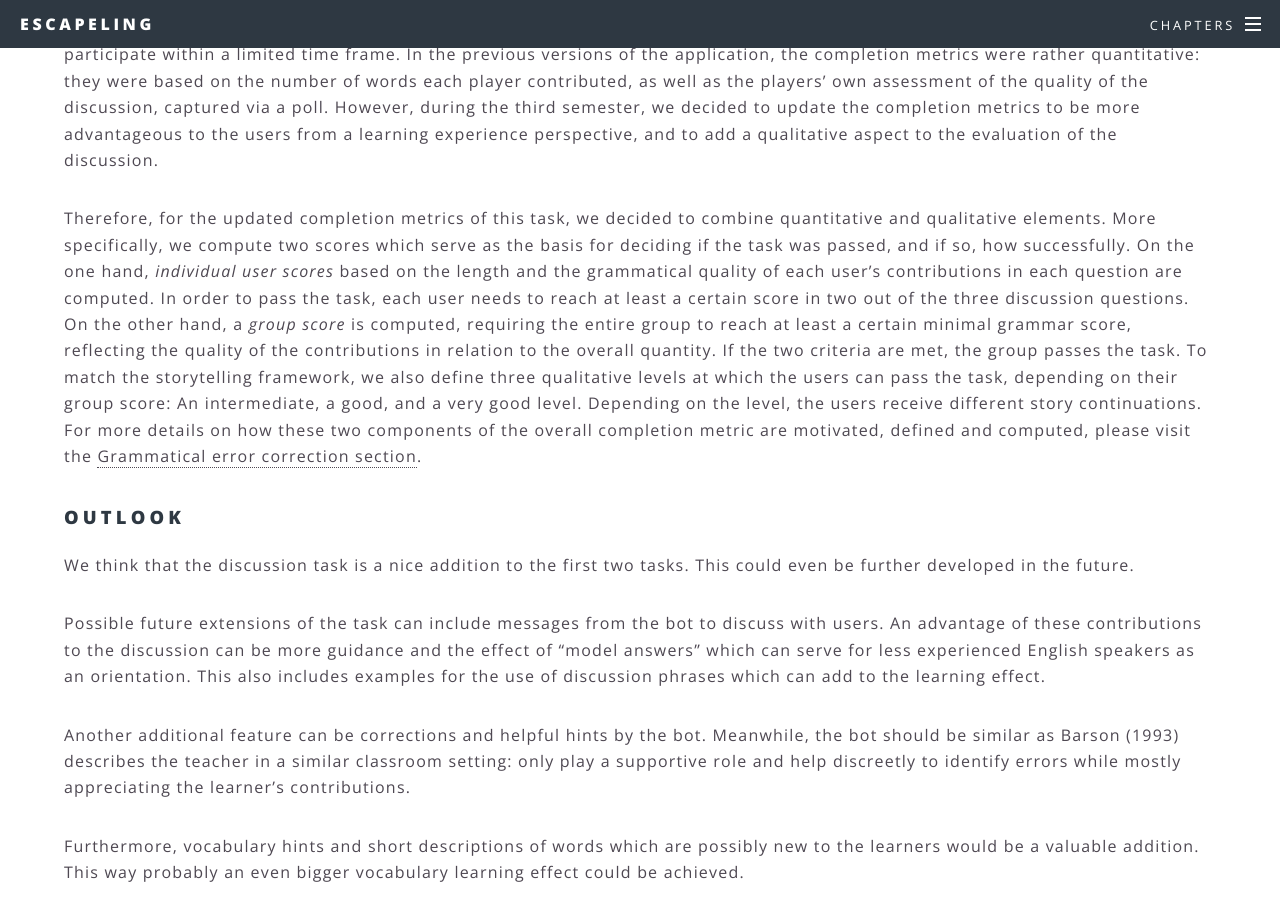
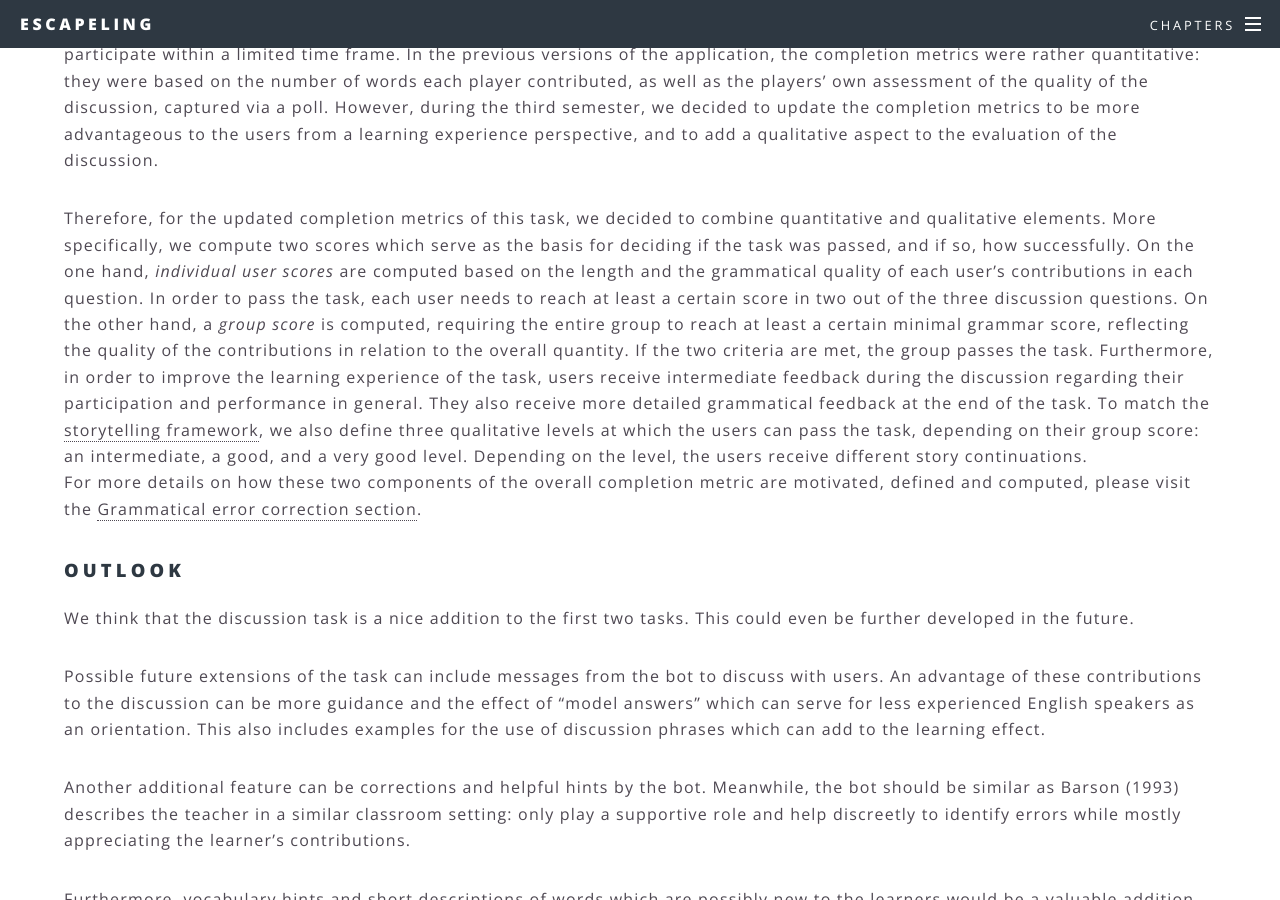
Before and after one commit to ALLUOS/ALLUOS.github.io, a Jekyll site: the page built from _posts/2021-03-02-discussion.md, in a window 1280 px wide and 900 px high, scrolled down 5043 px. Built offline with Jekyll 4.4.1, drawn with Linux system fonts in a browser that asks for light colours.

Commit message:
minor discussion task page update

```diff
--- a/_posts/2021-03-02-discussion.md
+++ b/_posts/2021-03-02-discussion.md
@@ -94,7 +94,7 @@ The goal of the discussion task is to motivate users to converse and produce sen
 With these goals in mind, and since the users’ contributions in this task compared to the previous two [tasks]({{ "" | absolute_url }}/#three) are less quantifiable, we needed to define a set of metrics to decide when the task is done and whether it is done successfully or not.
 In addition, the time during which each topic question is discussed is limited. This way, the task is more manageable and motivates the users to participate within a limited time frame. In the previous versions of the application, the completion metrics were rather quantitative: they were based on the number of words each player contributed, as well as the players' own assessment of the quality of the discussion, captured via a poll. However, during the third semester, we decided to update the completion metrics to be more advantageous to the users from a learning experience perspective, and to add a qualitative aspect to the evaluation of the discussion.
 
-Therefore, for the updated completion metrics of this task, we decided to combine quantitative and qualitative elements. More specifically, we compute two scores which serve as the basis for deciding if the task was passed, and if so, how successfully. On the one hand, *individual user scores* based on the length and the grammatical quality of each user's contributions in each question are computed. In order to pass the task, each user needs to reach at least a certain score in two out of the three discussion questions. On the other hand, a *group score* is computed, requiring the entire group to reach at least a certain minimal grammar score, reflecting the quality of the contributions in relation to the overall quantity. If the two criteria are met, the group passes the task. To match the storytelling framework, we also define three qualitative levels at which the users can pass the task, depending on their group score: An intermediate, a good, and a very good level. Depending on the level, the users receive different story continuations.
+Therefore, for the updated completion metrics of this task, we decided to combine quantitative and qualitative elements. More specifically, we compute two scores which serve as the basis for deciding if the task was passed, and if so, how successfully. On the one hand, *individual user scores* are computed based on the length and the grammatical quality of each user's contributions in each question. In order to pass the task, each user needs to reach at least a certain score in two out of the three discussion questions. On the other hand, a *group score* is computed, requiring the entire group to reach at least a certain minimal grammar score, reflecting the quality of the contributions in relation to the overall quantity. If the two criteria are met, the group passes the task. Furthermore, in order to improve the learning experience of the task, users receive intermediate feedback during the discussion regarding their participation and performance in general. They also receive more detailed grammatical feedback at the end of the task. To match the [storytelling framework]({{ "" | absolute_url }}/2021/01/03/storytelling.html), we also define three qualitative levels at which the users can pass the task, depending on their group score: an intermediate, a good, and a very good level. Depending on the level, the users receive different story continuations.
 For more details on how these two components of the overall completion metric are motivated, defined and computed, please visit the [Grammatical error correction section]({{ "" | absolute_url }}/2021/02/01/NLP.html).
 
 ### Outlook
```
